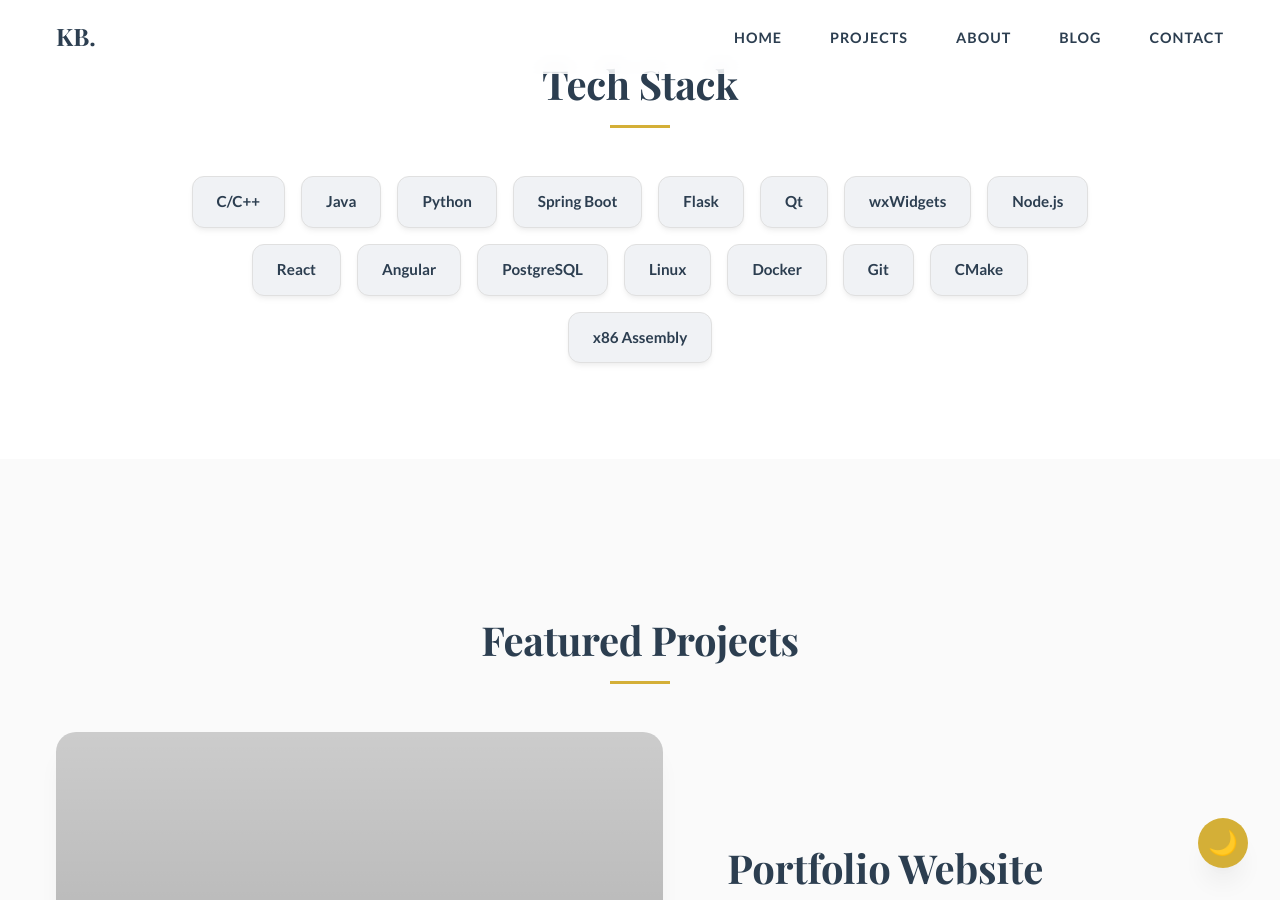
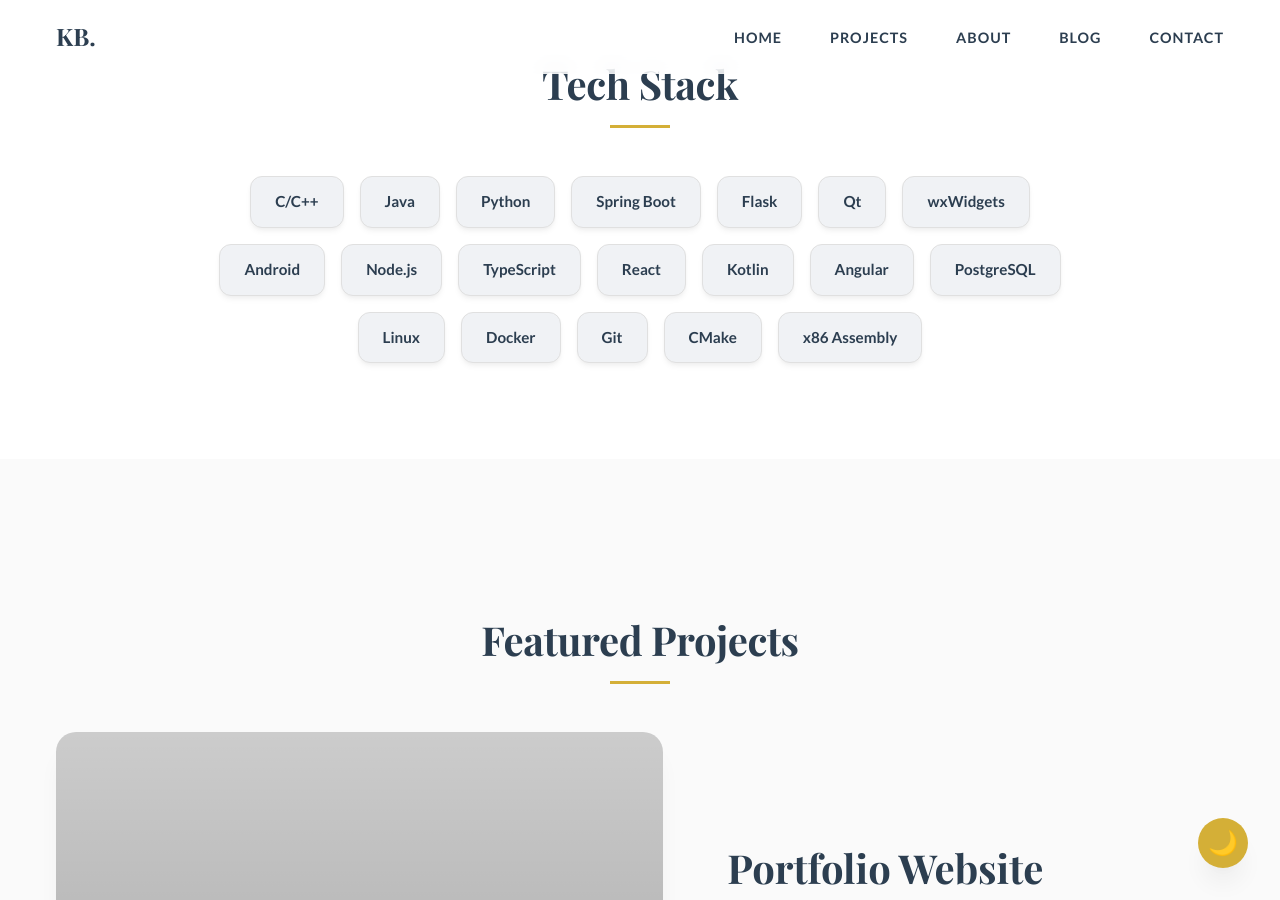
Before and after one commit to kennethkenn/kennethkenn.github.io, a Jekyll site: the page built from index.md, in a window 1280 px wide and 900 px high, scrolled down 1830 px. Built offline with Jekyll 4.4.1, drawn with Linux system fonts in a browser that asks for light colours.

Commit message:
updated skills

```diff
--- a/index.md
+++ b/index.md
@@ -48,8 +48,11 @@
       <span class="tech-item">Flask</span>
       <span class="tech-item">Qt</span>
       <span class="tech-item">wxWidgets</span>
+      <span class="tech-item">Android</span>
       <span class="tech-item">Node.js</span>
+      <span class="tech-item">TypeScript</span>
       <span class="tech-item">React</span>
+      <span class="tech-item">Kotlin</span>
       <span class="tech-item">Angular</span>
       <span class="tech-item">PostgreSQL</span>
       <span class="tech-item">Linux</span>
```
Also changed, not shown: about.md (+2 -1 lines).
